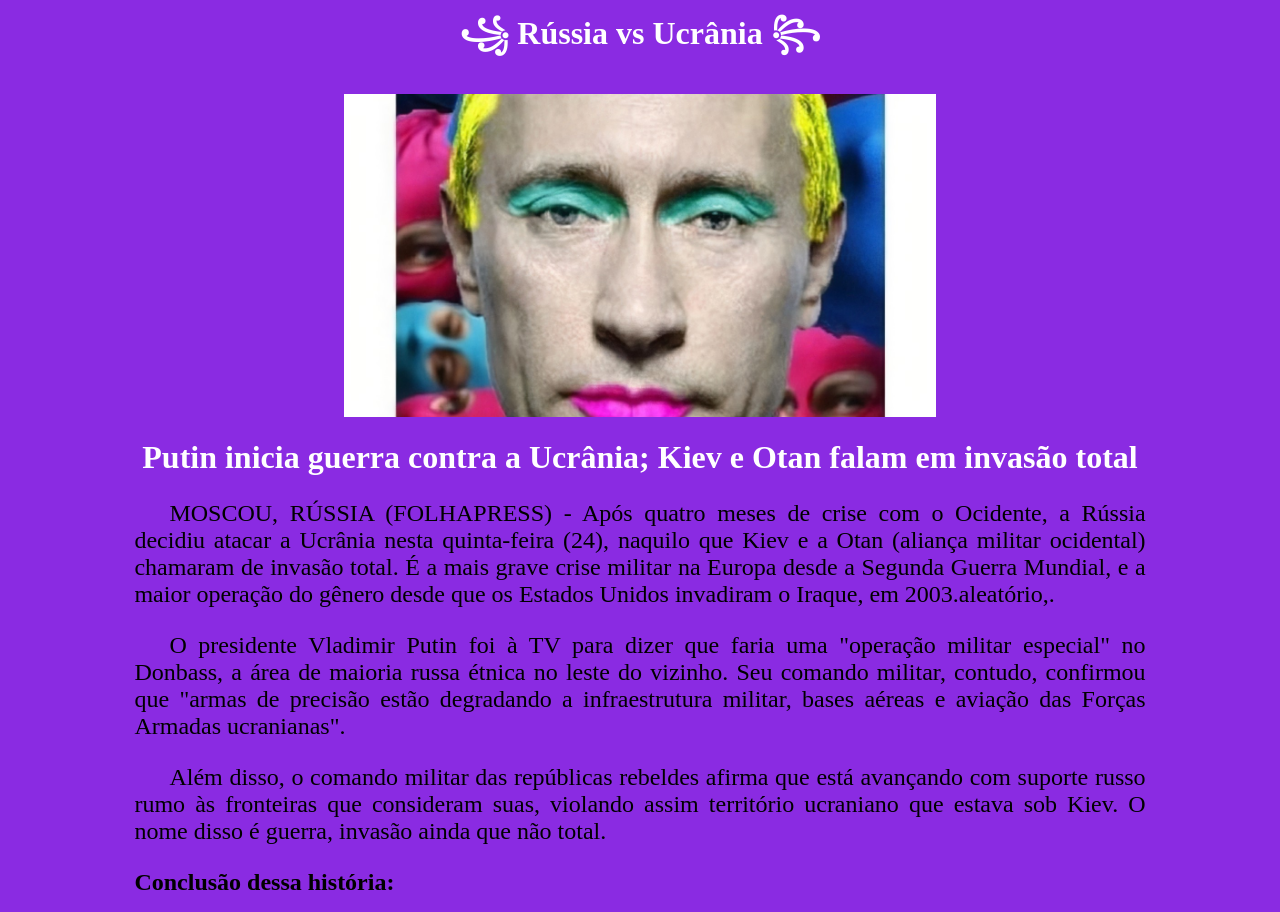
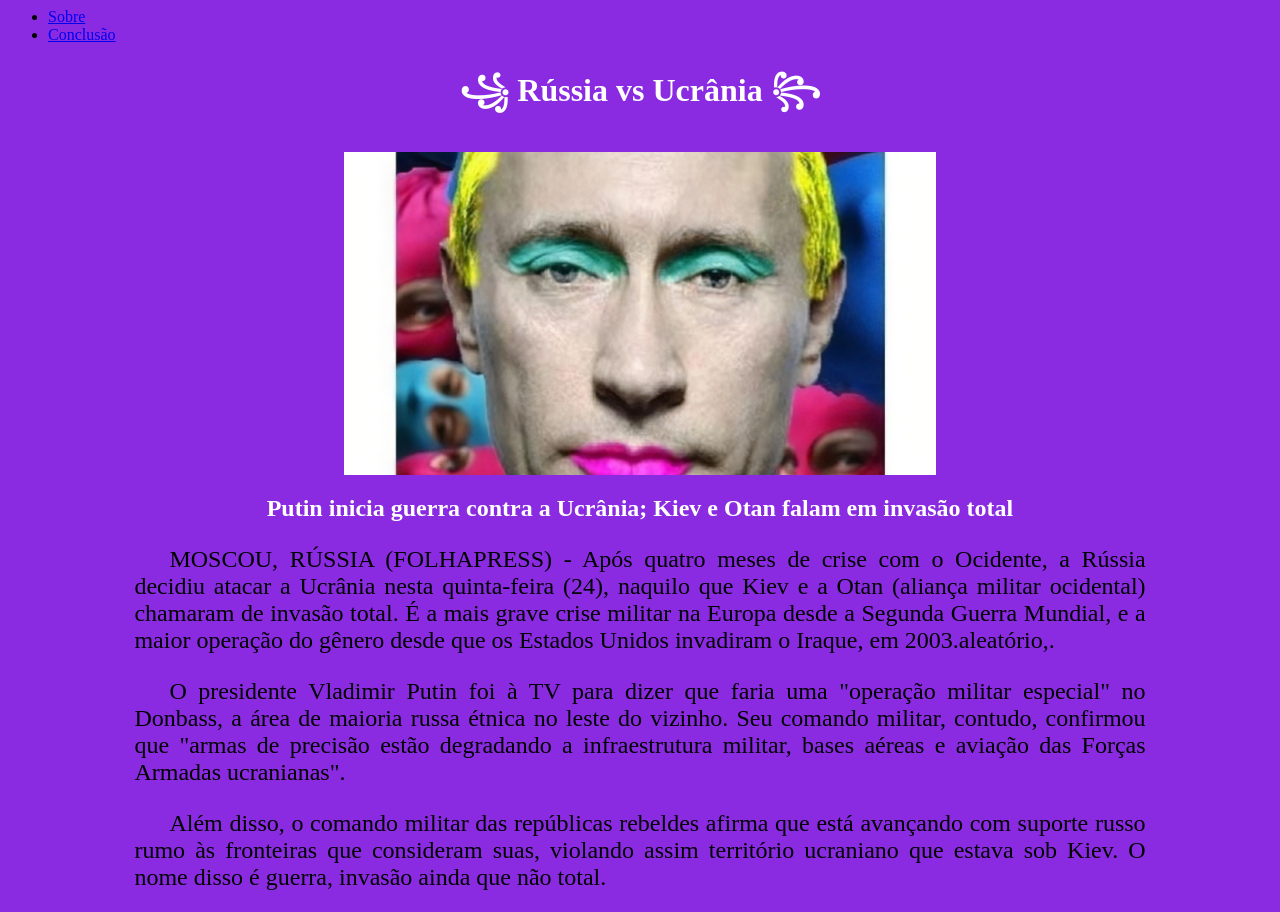
Before and after one commit to projdanielgimenes/AulasIW, a plain HTML site: page index.html in a window 1280 px wide. Shown: the top 912 px of the page. Drawn offline with Linux system fonts and the light colour scheme.

Commit message:
inclusaodelista

```diff
--- a/css/estilo.css
+++ b/css/estilo.css
@@ -1,3 +1,8 @@
+html{
+    scroll-behavior:smooth ;
+}
+
+
 body{
     background-color: blueviolet;
 }
--- a/index.html
+++ b/index.html
@@ -8,6 +8,11 @@
     </head>
     <body>
         <header>
+            <ul>
+                <li> <a href="#sobre">Sobre</a> </li>
+                <li> <a href="#conclusao">Conclusão</a></li>
+
+            </ul>
             <h1>꧁ Rússia vs Ucrânia ꧂</h1>
             <figure>
                 <img class="img_topo" src="img/vladimirputinho.jfif" alt="Vladimir Putin">
@@ -15,13 +20,14 @@
         </header>
         <div class="container">
 
-
+            <section id="sobre">
                 <h1>Putin inicia guerra contra a Ucrânia; Kiev e Otan falam em invasão total</h1>
                 <p>MOSCOU, RÚSSIA (FOLHAPRESS) - Após quatro meses de crise com o Ocidente, a Rússia decidiu atacar a Ucrânia nesta quinta-feira (24), naquilo que Kiev e a Otan (aliança militar ocidental) chamaram de invasão total. É a mais grave crise militar na Europa desde a Segunda Guerra Mundial, e a maior operação do gênero desde que os Estados Unidos invadiram o Iraque, em 2003.aleatório,.</p>
                 <p>O presidente Vladimir Putin foi à TV para dizer que faria uma "operação militar especial" no Donbass, a área de maioria russa étnica no leste do vizinho. Seu comando militar, contudo, confirmou que "armas de precisão estão degradando a infraestrutura militar, bases aéreas e aviação das Forças Armadas ucranianas".</p>
                 <p>Além disso, o comando militar das repúblicas rebeldes afirma que está avançando com suporte russo rumo às fronteiras que consideram suas, violando assim território ucraniano que estava sob Kiev. O nome disso é guerra, invasão ainda que não total.</p>
+            </section>
 
-
+            <section id="conclusao">
                 <h2>Conclusão dessa história:</h2>
 
                 <figure>
@@ -29,7 +35,7 @@
                 </figure>
 
             <h2> E o Putin é gay!</h2>
-
+            </section>
             <p>Clique  <a href="novapagina.html"> aqui </a> para acessar a nova página</p>
             <p>Clique  <a href="https://pt.wikipedia.org/wiki/Lorem_ipsum"> aqui </a> para saber mais sobre a nova página</p>
         </div>
```
Lines whose indentation alone changed are shown as unchanged.
